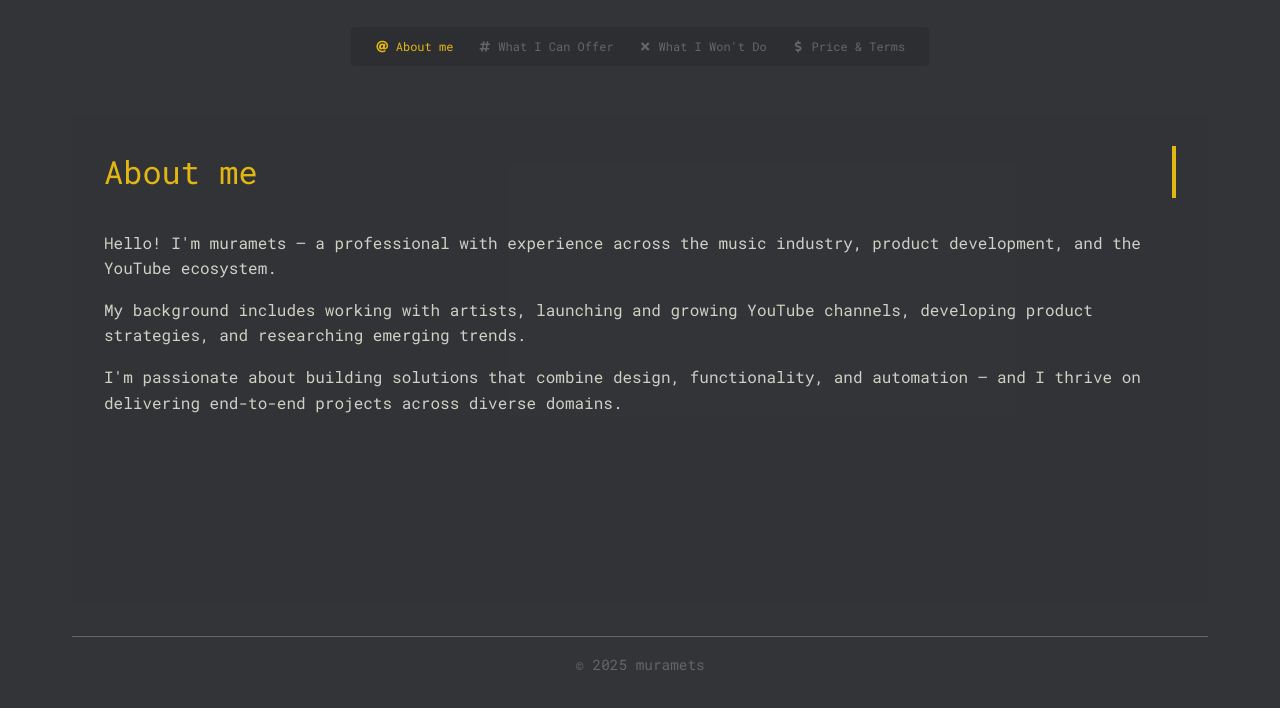
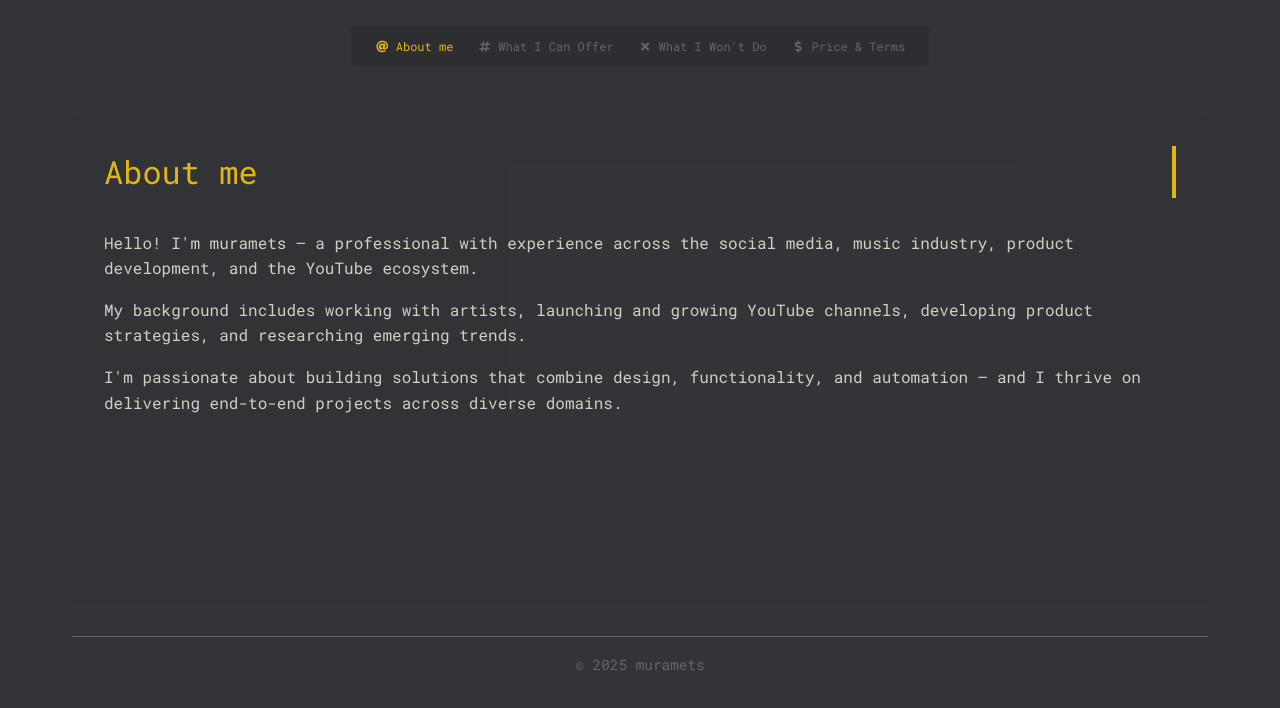
Before and after one commit to muramets/resume, a plain HTML site: page index.html in a window 1280 px wide. Shown: the part 92-800 px from the top of the page. Drawn offline with Linux system fonts and the light colour scheme.

Commit message:
Update index.html

```diff
--- a/index.html
+++ b/index.html
@@ -431,7 +431,7 @@
             <div id="about-me" class="content-section active">
                 <h1 class="typing-effect">About me</h1>
                 <div class="typing-container">
-                    <p class="typing-text">Hello! I'm muramets — a professional with experience across the music industry, product development, and the YouTube ecosystem.</p>
+                    <p class="typing-text">Hello! I'm muramets — a professional with experience across the social media, music industry, product development, and the YouTube ecosystem.</p>
                     <p class="typing-text">My background includes working with artists, launching and growing YouTube channels, developing product strategies, and researching emerging trends.</p>
                     <p class="typing-text">I'm passionate about building solutions that combine design, functionality, and automation — and I thrive on delivering end-to-end projects across diverse domains.</p>
                 </div>
```
